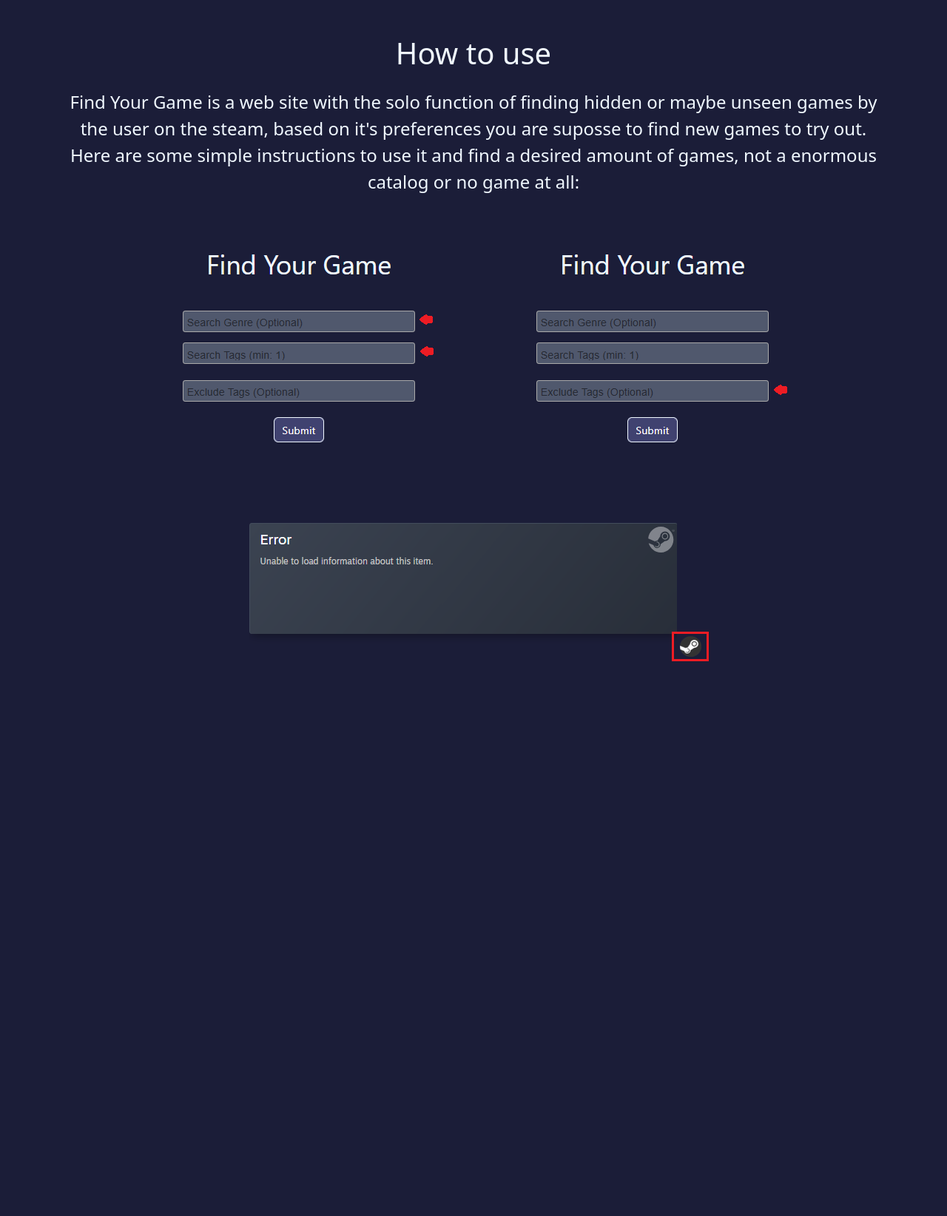
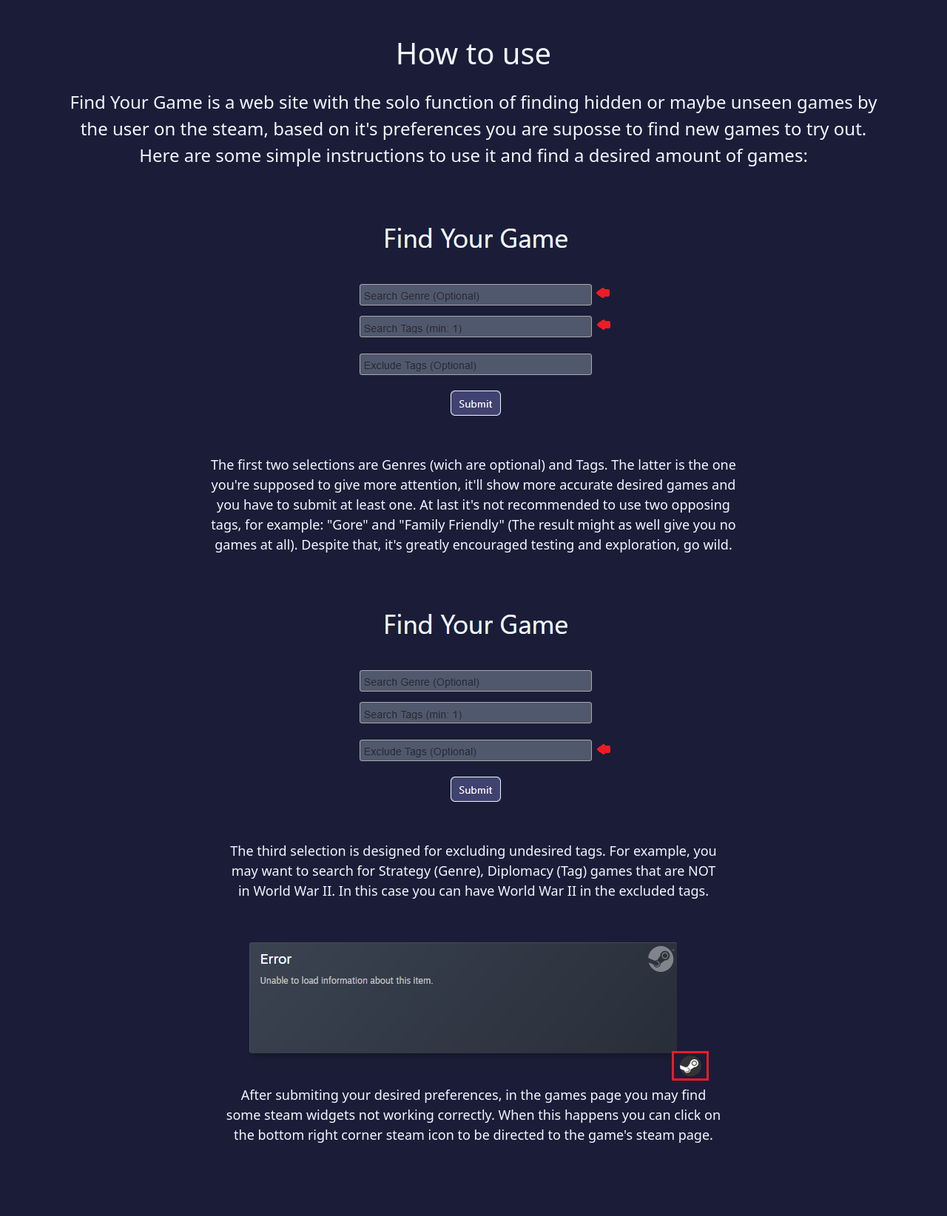
Before and after one commit to MysteryBrks/Find-Your-Game, a Flask app: page /manual in a window 1280 px wide. Shown: the part 56-1700 px from the top of the page at 74% size. Before the commit the page ends 950 px from the top, so only its background shows below. Run offline with Flask 3, Linux system fonts and the light colour scheme; some libraries are stand-ins or nearby versions.

Commit message:
Finished manual page content, tweaked css related

```diff
--- a/static/styles.css
+++ b/static/styles.css
@@ -25,10 +25,18 @@ nav {
     display: none;
 }
 
-p {
+.presentation {
     font-size: x-large;
 }
 
-.tutorial {
-    display: inline-block;
+.explanation {
+    font-size: large;
+    text-wrap: balance;
+    width: 65%;
+    text-align: center;
+    margin: auto;
 }
+
+.color {
+    background-color: aliceblue;
+}
--- a/templates/manual.html
+++ b/templates/manual.html
@@ -2,14 +2,33 @@
     <title>Manual</title>
 {% block main %}
     <h1 class="mb-4">How to use</h1>
-    <div class="mb-5"><p>Find Your Game is a web site with the solo function of
+    <div class="mb-5 presentation"><p>Find Your Game is a web site with the solo function of
         finding hidden or maybe unseen games by the user on the steam,
         based on it's preferences you are suposse to find new games to try out.
-        Here are some simple instructions to use it and find a desired amount of games,
-        not a enormous catalog or no game at all:
+        Here are some simple instructions to use it and find a desired amount of games:
     </p></div>
 
-    <div class="mb-5 tutorial"><img src="static/images/Tutorial.png"></div>
-    <div class="mb-5 tutorial"><img src="static/images/Tutorial2.png"></div>
-    <div class="mb-5 tutorial"><img src="static/images/Tutorial3.png"></div>
+    <div class="mb-5 tutorial">
+        <img src="static/images/Tutorial.png">
+        <p class="explanation">The first two selections are Genres (wich are optional)
+        and Tags. The latter is the one you're supposed to give more attention, it'll
+        show more accurate desired games and you have to submit at least one. At last
+        it's not recommended to use two opposing tags, for example: "Gore" and "Family Friendly"
+        (The result might as well give you no games at all). Despite that, it's greatly
+        encouraged testing and exploration, go wild. </p>
+    </div>
+    <div class="color"></div>
+    <div class="mb-5 tutorial">
+        <img src="static/images/Tutorial2.png">
+        <p class="explanation">The third selection is designed for excluding undesired tags.
+        For example, you may want to search for Strategy (Genre), Diplomacy (Tag) games that
+        are NOT in World War II. In this case you can have World War II in the excluded tags.</p>
+    </div>
+    <div class="mb-5 tutorial">
+        <img src="static/images/Tutorial3.png">
+        <p class="explanation">After submiting your desired preferences, in the games page
+            you may find some steam widgets not working correctly. When this happens you can click
+            on the bottom right corner steam icon to be directed to the game's steam page.
+        </p>
+    </div>
 {% endblock %}
```
Also changed, not shown: static/steam logo.png (deleted).
